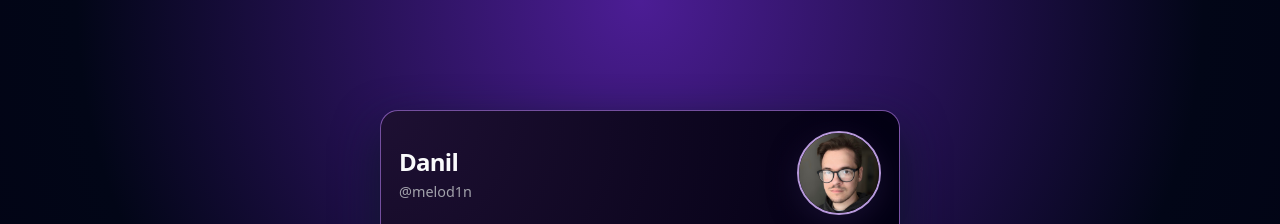
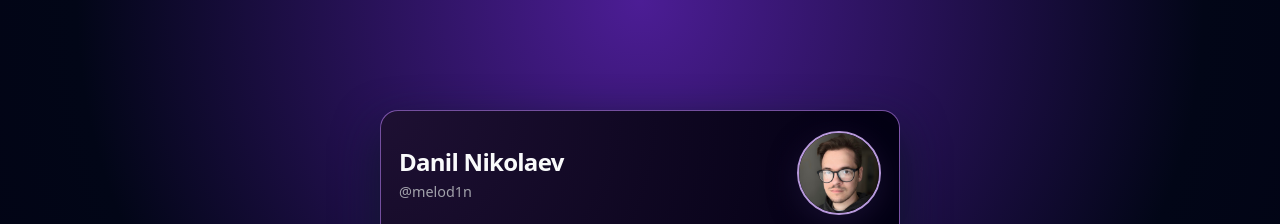
Before and after one commit to melod1n/melod1n.github.io, a plain HTML site: page index.html in a window 1280 px wide. Shown: the top 224 px of the page. Drawn offline with Linux system fonts and the light colour scheme.

Commit message:
Update index.html
add my surname

```diff
--- a/index.html
+++ b/index.html
@@ -2,11 +2,11 @@
 <html lang="en">
 <head>
   <meta charset="UTF-8" />
-  <title>melod1n · Danil</title>
+  <title>melod1n · Danil Nikolaev</title>
   <meta name="viewport" content="width=device-width, initial-scale=1" />
   <meta
     name="description"
-    content="Danil (melod1n) — Android & Kotlin Multiplatform developer."
+    content="Danil Nikolaev (melod1n) — Android & Kotlin Multiplatform developer."
   />
   <style>
     :root {
@@ -194,7 +194,7 @@
   <main class="card">
     <div class="header-row">
       <div class="header-text">
-        <h1 class="name">Danil</h1>
+        <h1 class="name">Danil Nikolaev</h1>
         <p class="handle">@melod1n</p>
       </div>
       <img src="avatar.jpg" alt="Photo of Danil" class="avatar" />
```
